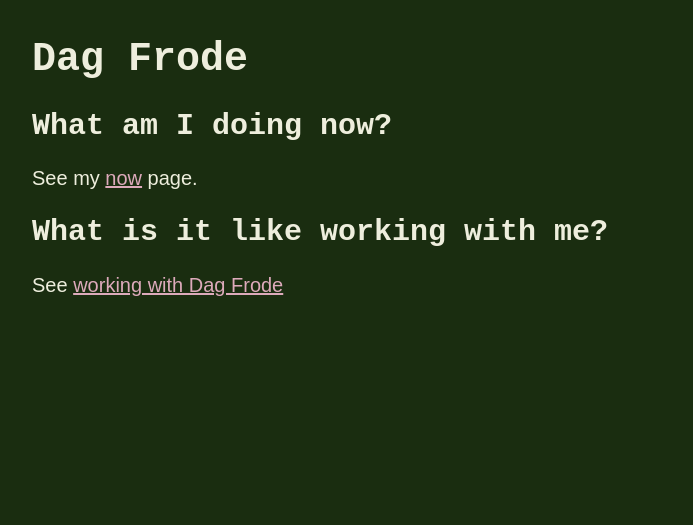
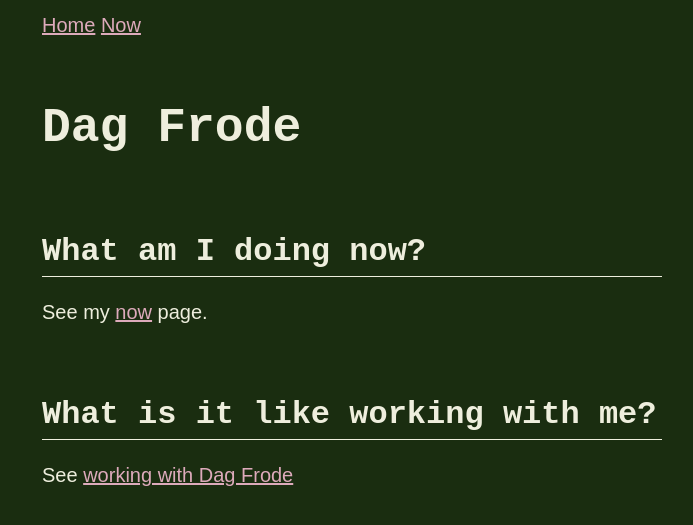
Before and after one commit to dagfrode/dagfrode.github.io, a Jekyll site: the page built from README.md, in a window 1280 px wide. Shown: the top 525 px of the page, without its empty margins (288-981 px from the left). Built offline with Jekyll 4.4.1, drawn with Linux system fonts in a browser that asks for light colours; our own code applies the rules of GitHub Pages for plain Markdown files.

Commit message:
Fill out website

```diff
--- a/_layouts/default.html
+++ b/_layouts/default.html
@@ -14,12 +14,16 @@
   </head>
 
   <body>
-
+<header>
+  <a href="/">Home</a>
+  <a href="/now">Now</a>
+</header>
     <main>
 
         {{ content }}
 
   </main>
+  <footer></footer>
 
 
 
--- a/assets/css/main.css
+++ b/assets/css/main.css
@@ -3,6 +3,11 @@ body {
   --main-green-light: #228B22;
   --main-pink: #dab;
   --main-white:#eed;
+  /*
+  #E6E49F
+  #5E4B56
+
+  */
 
 
     --theme-background: var(--main-green-dark);
@@ -27,6 +32,83 @@ body {
   }
 }
 */
+
+/* Box sizing rules */
+*,
+*::before,
+*::after {
+  box-sizing: border-box;
+}
+
+/* Remove default margin */
+body,
+h1,
+h2,
+h3,
+h4,
+p,
+figure,
+blockquote,
+dl,
+dd {
+  margin-block-end: 0;
+}
+
+/* Remove list styles on ul, ol elements with a list role, which suggests default styling will be removed */
+ul[role='list'],
+ol[role='list'] {
+  list-style: none;
+}
+
+/* Set core root defaults */
+html:focus-within {
+  scroll-behavior: smooth;
+}
+
+/* Set core body defaults */
+body {
+  min-height: 100vh;
+  text-rendering: optimizeSpeed;
+  line-height: 1.5;
+}
+
+/* A elements that don't have a class get default styles */
+a:not([class]) {
+  text-decoration-skip-ink: auto;
+}
+
+/* Make images easier to work with */
+img,
+picture {
+  max-width: 100%;
+  display: block;
+}
+
+/* Inherit fonts for inputs and buttons */
+input,
+button,
+textarea,
+select {
+  font: inherit;
+}
+
+/* Remove all animations, transitions and smooth scroll for people that prefer not to see them */
+@media (prefers-reduced-motion: reduce) {
+  html:focus-within {
+   scroll-behavior: auto;
+  }
+
+  *,
+  *::before,
+  *::after {
+    animation-duration: 0.01ms !important;
+    animation-iteration-count: 1 !important;
+    transition-duration: 0.01ms !important;
+    scroll-behavior: auto !important;
+  }
+}
+
+
 body,
 html {
   word-wrap: break-word;
@@ -63,9 +145,28 @@ h6,
   color: var(--theme-header);
 }
 
+h1 {
+  font-size: 3rem;
+}
+
+h2 {
+  font-size: 2rem;
+  border-bottom: 1px solid var(--theme-header);
+  margin-top: 4rem;
+}
+
+h3 {
+  font-size: 1.5rem;
+  margin-top: 4rem;
+}
+
 blockquote {
   border-left: 5px solid var(--theme-black-quote-bar);
   background-color: rgba(255, 255, 255, 0.1);
   padding: 5px 5px 5px 20px;
-  margin: 10px;
+  margin: 10px 0;
 }
+
+img {
+  max-width: 100%;
+}
```
Also changed, not shown: hire/index.md (added, +5 -0 lines).
